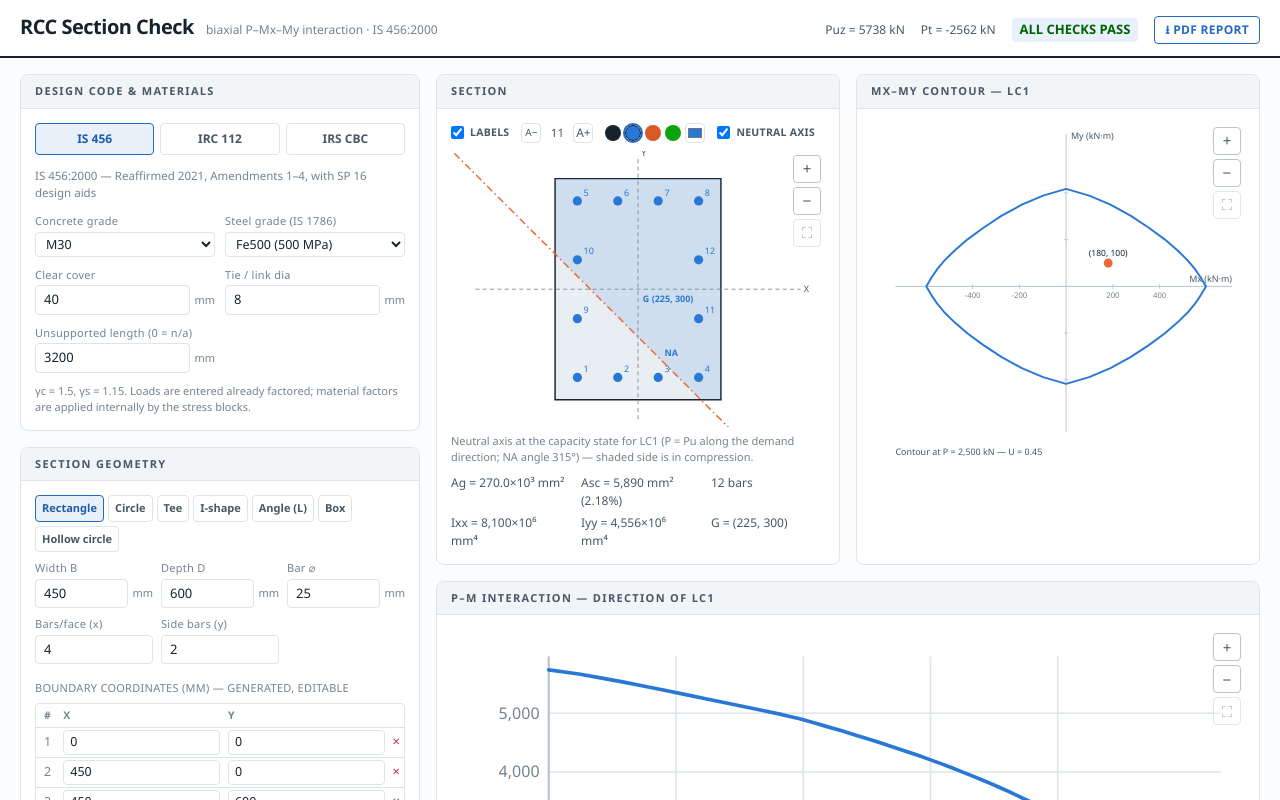
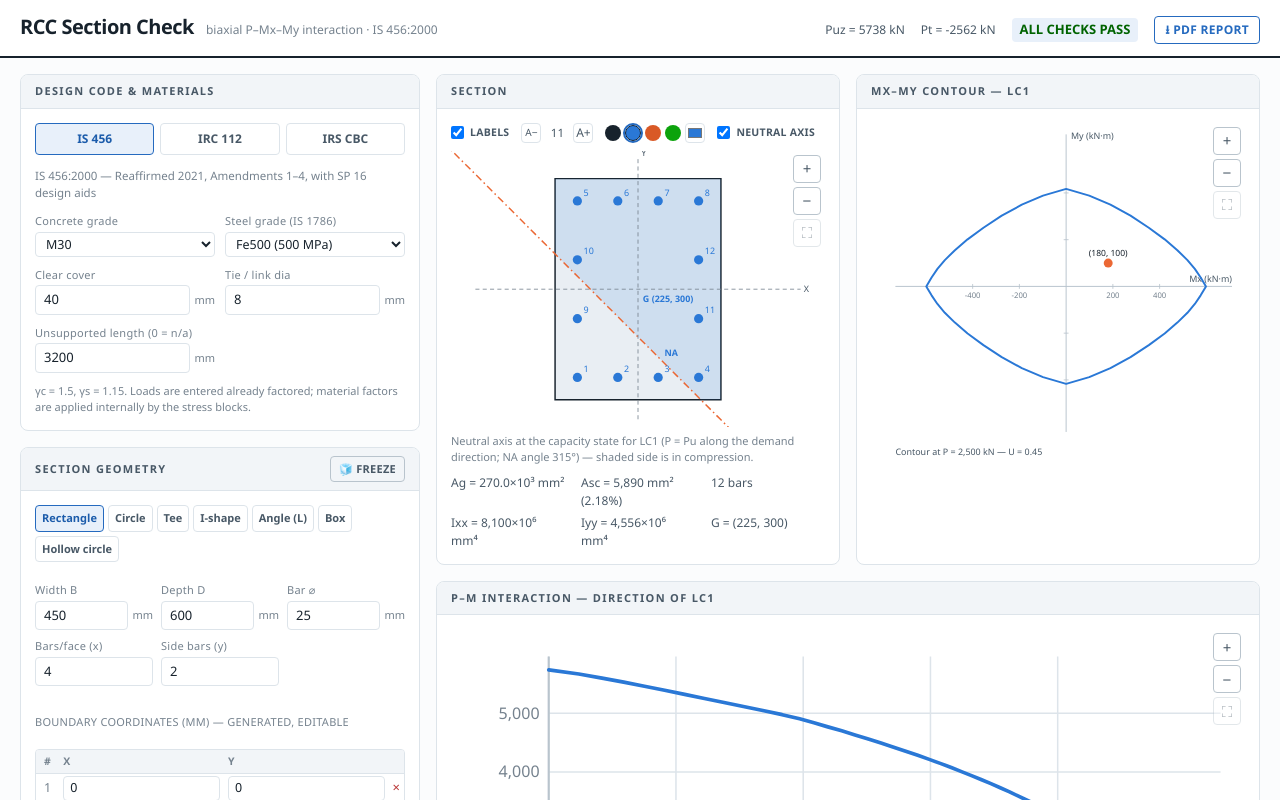
Before and after one commit to 6thsuspect/rcc-section-check, a React (Vite) app: page / in a window 1280 px wide. Shown: the top 800 px of the page. Built offline with nearby package versions, Linux system fonts and the light colour scheme.

Commit message:
add Freeze/Unfreeze toggle button to Section Geometry and user guidance text to Reinforcement Bars panel
Co-authored-by: arena-agent <297053741+arena-agent@users.noreply.github.com>

```diff
--- a/src/components/Editors.tsx
+++ b/src/components/Editors.tsx
@@ -107,14 +107,17 @@ export function SectionPanel({
 }) {
   const [shape, setShape] = useState<PredefinedSection>(state.predefined ?? defaultPredefined('rect'))
   const [loop, setLoop] = useState(0) // 0 = boundary, 1.. = void index+1
+  const [frozen, setFrozen] = useState(false)
 
   const apply = (def: PredefinedSection) => {
+    if (frozen) return
     const gen = generateSection(def, { cover: state.cover, tieDia: state.tieDia, barDia: state.barDia })
     update({ geometry: gen.geometry, bars: gen.bars, predefined: def, shapeClass: gen.shapeClass })
   }
 
   const poly = loop === 0 ? state.geometry.boundary : state.geometry.voids[loop - 1]
   const setPoly = (p: { x: number; y: number }[]) => {
+    if (frozen) return
     const geometry: SectionGeometry =
       loop === 0
         ? { ...state.geometry, boundary: p }
@@ -125,14 +128,32 @@ export function SectionPanel({
   const num = (v: string) => (Number.isFinite(parseFloat(v)) ? parseFloat(v) : 0)
 
   return (
-    <Card title="Section geometry">
+    <Card
+      title="Section geometry"
+      action={
+        <button
+          type="button"
+          onClick={() => setFrozen(!frozen)}
+          className={`font-display text-[11px] font-semibold tracking-wide uppercase border rounded px-2 py-1 flex items-center gap-1.5 transition-colors ${
+            frozen
+              ? 'border-bad/60 bg-bad/10 text-bad hover:bg-bad/20'
+              : 'border-edge-strong bg-panel text-ink-2 hover:border-accent hover:text-accent'
+          }`}
+          title={frozen ? 'Section geometry is frozen (click to unfreeze)' : 'Freeze section geometry to prevent changes'}
+        >
+          <span>{frozen ? '🔒 Frozen' : '🧊 Freeze'}</span>
+        </button>
+      }
+    >
+      <div className={`flex flex-col gap-3 ${frozen ? 'pointer-events-none opacity-60' : ''}`}>
         <div className="flex flex-wrap gap-1 mb-2">
           {(Object.keys(SHAPE_LABELS) as PredefinedSection['kind'][]).map((k) => (
             <button
               key={k}
+              disabled={frozen}
               className={`font-display text-[11px] font-semibold rounded border px-1.5 py-1 ${
                 shape.kind === k ? 'border-accent bg-accent-wash text-accent-strong' : 'border-edge text-ink-2'
-            }`}
+              } ${frozen ? 'disabled:cursor-not-allowed' : ''}`}
               onClick={() => {
                 const def = defaultPredefined(k)
                 setShape(def)
@@ -145,14 +166,29 @@ export function SectionPanel({
           ))}
         </div>
 
-      <ShapeParams shape={shape} onChange={(def) => { setShape(def); apply(def) }} barDia={state.barDia} setBarDia={(v) => update({ barDia: v })} />
+        <ShapeParams
+          shape={shape}
+          disabled={frozen}
+          onChange={(def) => {
+            setShape(def)
+            apply(def)
+          }}
+          barDia={state.barDia}
+          setBarDia={(v) => !frozen && update({ barDia: v })}
+        />
 
         <div className="flex items-center justify-between mt-4 mb-1.5">
-        <span className="text-[11px] text-ink-3 font-display tracking-wide uppercase">
-          Boundary coordinates (mm) — {state.predefined ? 'generated, editable' : 'custom'}
+          <span className="text-[11px] text-ink-3 font-display tracking-wide uppercase flex items-center gap-1.5">
+            <span>Boundary coordinates (mm) — {state.predefined ? 'generated, editable' : 'custom'}</span>
+            {frozen && <span className="text-bad font-semibold lowercase text-[10px]">(frozen)</span>}
           </span>
           {state.geometry.voids.length > 0 && (
-          <select className={`${cellCls} !w-auto`} value={loop} onChange={(e) => setLoop(Number(e.target.value))}>
+            <select
+              className={`${cellCls} !w-auto`}
+              value={loop}
+              disabled={frozen}
+              onChange={(e) => setLoop(Number(e.target.value))}
+            >
               <option value={0}>outer boundary</option>
               {state.geometry.voids.map((_, i) => (
                 <option key={i} value={i + 1}>
@@ -165,7 +201,7 @@ export function SectionPanel({
         <div className="max-h-56 overflow-y-auto border border-edge rounded">
           <table className="w-full text-[12.5px]">
             <thead>
-            <tr className="text-[10.5px] font-display uppercase tracking-wider text-ink-3">
+              <tr className="text-[10.5px] font-display uppercase tracking-wider text-ink-3 bg-panel border-b border-edge">
                 <th className="text-left px-2 py-1">#</th>
                 <th className="text-left px-1 py-1">x</th>
                 <th className="text-left px-1 py-1">y</th>
@@ -177,21 +213,48 @@ export function SectionPanel({
                 <tr key={i} className="border-t border-edge">
                   <td className="px-2 py-0.5 text-ink-3 tnum">{i + 1}</td>
                   <td className="px-1 py-0.5">
-                  <input className={cellCls} type="number" value={p.x} onChange={(e) => setPoly(poly.map((q, j) => (j === i ? { ...q, x: num(e.target.value) } : q)))} />
+                    <input
+                      className={cellCls}
+                      type="number"
+                      value={p.x}
+                      disabled={frozen}
+                      onChange={(e) => setPoly(poly.map((q, j) => (j === i ? { ...q, x: num(e.target.value) } : q)))}
+                    />
                   </td>
                   <td className="px-1 py-0.5">
-                  <input className={cellCls} type="number" value={p.y} onChange={(e) => setPoly(poly.map((q, j) => (j === i ? { ...q, y: num(e.target.value) } : q)))} />
+                    <input
+                      className={cellCls}
+                      type="number"
+                      value={p.y}
+                      disabled={frozen}
+                      onChange={(e) => setPoly(poly.map((q, j) => (j === i ? { ...q, y: num(e.target.value) } : q)))}
+                    />
                   </td>
                   <td className="px-1 py-0.5 text-center">
-                  <button className="text-bad text-[13px] leading-none" title="Remove vertex" onClick={() => setPoly(poly.filter((_, j) => j !== i))}>×</button>
+                    <button
+                      className="text-bad text-[13px] leading-none disabled:opacity-40"
+                      title="Remove vertex"
+                      disabled={frozen}
+                      onClick={() => setPoly(poly.filter((_, j) => j !== i))}
+                    >
+                      ×
+                    </button>
                   </td>
                 </tr>
               ))}
             </tbody>
           </table>
         </div>
-      <div className="mt-1.5">
-        <button className={btnCls} onClick={() => setPoly([...poly, { x: 0, y: 0 }])}>+ vertex</button>
+        <div className="mt-1.5 flex items-center justify-between">
+          <button className={btnCls} disabled={frozen} onClick={() => setPoly([...poly, { x: 0, y: 0 }])}>
+            + vertex
+          </button>
+          {frozen && (
+            <span className="text-[11px] text-bad font-mono">
+              🔒 Section geometry is locked
+            </span>
+          )}
+        </div>
       </div>
     </Card>
   )
@@ -202,11 +265,13 @@ function ShapeParams({
   onChange,
   barDia,
   setBarDia,
+  disabled,
 }: {
   shape: PredefinedSection
   onChange: (s: PredefinedSection) => void
   barDia: number
   setBarDia: (v: number) => void
+  disabled?: boolean
 }) {
   const f = (label: string, key: string, step = 10) => {
     const value = (shape as unknown as Record<string, number>)[key]
@@ -216,6 +281,7 @@ function ShapeParams({
         unit="mm"
         value={value}
         step={step}
+        disabled={disabled}
         onChange={(v) => onChange({ ...shape, [key]: v } as PredefinedSection)}
       />
     )
@@ -228,6 +294,7 @@ function ShapeParams({
         value={value}
         step={1}
         min={0}
+        disabled={disabled}
         onChange={(v) => onChange({ ...shape, [key]: Math.round(v) } as PredefinedSection)}
       />
     )
@@ -238,7 +305,7 @@ function ShapeParams({
         <>
           {f('Width B', 'B')}
           {f('Depth D', 'D')}
-          <NumField label="Bar ⌀" unit="mm" value={barDia} onChange={setBarDia} />
+          <NumField label="Bar ⌀" unit="mm" value={barDia} disabled={disabled} onChange={setBarDia} />
           {n('Bars/face (x)', 'nx')}
           {n('Side bars (y)', 'ny')}
         </>
@@ -247,7 +314,7 @@ function ShapeParams({
         <>
           {f('Diameter D', 'D')}
           {n('Bars', 'nBars')}
-          <NumField label="Bar ⌀" unit="mm" value={barDia} onChange={setBarDia} />
+          <NumField label="Bar ⌀" unit="mm" value={barDia} disabled={disabled} onChange={setBarDia} />
         </>
       )}
       {shape.kind === 'tee' && (
@@ -258,7 +325,7 @@ function ShapeParams({
           {f('Depth D', 'D')}
           {n('Flange bars', 'nFlange')}
           {n('Web bars', 'nWeb')}
-          <NumField label="Bar ⌀" unit="mm" value={barDia} onChange={setBarDia} />
+          <NumField label="Bar ⌀" unit="mm" value={barDia} disabled={disabled} onChange={setBarDia} />
         </>
       )}
       {shape.kind === 'ishape' && (
@@ -271,7 +338,7 @@ function ShapeParams({
           {f('Depth D', 'D')}
           {n('Flange bars', 'nFlange')}
           {n('Web bars', 'nWeb')}
-          <NumField label="Bar ⌀" unit="mm" value={barDia} onChange={setBarDia} />
+          <NumField label="Bar ⌀" unit="mm" value={barDia} disabled={disabled} onChange={setBarDia} />
         </>
       )}
       {shape.kind === 'angle' && (
@@ -280,7 +347,7 @@ function ShapeParams({
           {f('Leg D', 'D')}
           {f('Thk tw', 'tw')}
           {f('Thk tf', 'tf')}
-          <NumField label="Bar ⌀" unit="mm" value={barDia} onChange={setBarDia} />
+          <NumField label="Bar ⌀" unit="mm" value={barDia} disabled={disabled} onChange={setBarDia} />
         </>
       )}
       {shape.kind === 'box' && (
@@ -291,7 +358,7 @@ function ShapeParams({
           {f('Wall tf', 'tf')}
           {n('Bars/face (x)', 'nx')}
           {n('Side bars (y)', 'ny')}
-          <NumField label="Bar ⌀" unit="mm" value={barDia} onChange={setBarDia} />
+          <NumField label="Bar ⌀" unit="mm" value={barDia} disabled={disabled} onChange={setBarDia} />
         </>
       )}
       {shape.kind === 'hollowCircle' && (
@@ -299,10 +366,11 @@ function ShapeParams({
           {f('Outer Do', 'Do')}
           {f('Inner Di', 'Di')}
           {n('Bars', 'nBars')}
-          <NumField label="Bar ⌀" unit="mm" value={barDia} onChange={setBarDia} />
+          <NumField label="Bar ⌀" unit="mm" value={barDia} disabled={disabled} onChange={setBarDia} />
           <label className="flex items-end gap-1.5 text-[12px] text-ink-2 pb-1">
             <input
               type="checkbox"
+              disabled={disabled}
               checked={shape.innerRing}
               onChange={(e) => onChange({ ...shape, innerRing: e.target.checked })}
             />
--- a/src/components/ui.tsx
+++ b/src/components/ui.tsx
@@ -20,6 +20,7 @@ export function NumField({
   step,
   min,
   w,
+  disabled,
 }: {
   label: string
   value: number
@@ -28,14 +29,16 @@ export function NumField({
   step?: number
   min?: number
   w?: string
+  disabled?: boolean
 }) {
   return (
-    <label className={`flex flex-col gap-0.5 ${w ?? ''}`}>
+    <label className={`flex flex-col gap-0.5 ${w ?? ''} ${disabled ? 'opacity-60 cursor-not-allowed' : ''}`}>
       <span className="text-[11px] text-ink-3 font-display tracking-wide">{label}</span>
       <span className="flex items-center gap-1">
         <input
           type="number"
-          className="w-full border border-edge rounded px-2 py-1 text-[13px] tnum bg-card focus:outline-none focus:border-accent"
+          disabled={disabled}
+          className="w-full border border-edge rounded px-2 py-1 text-[13px] tnum bg-card focus:outline-none focus:border-accent disabled:bg-panel disabled:cursor-not-allowed"
           value={Number.isFinite(value) ? value : ''}
           step={step ?? 1}
           min={min}
```
Lines whose indentation alone changed are shown as unchanged.
